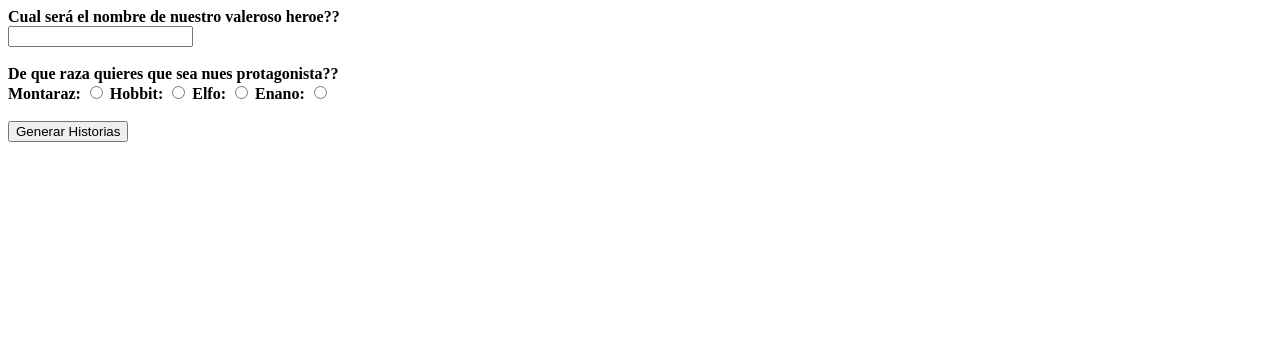
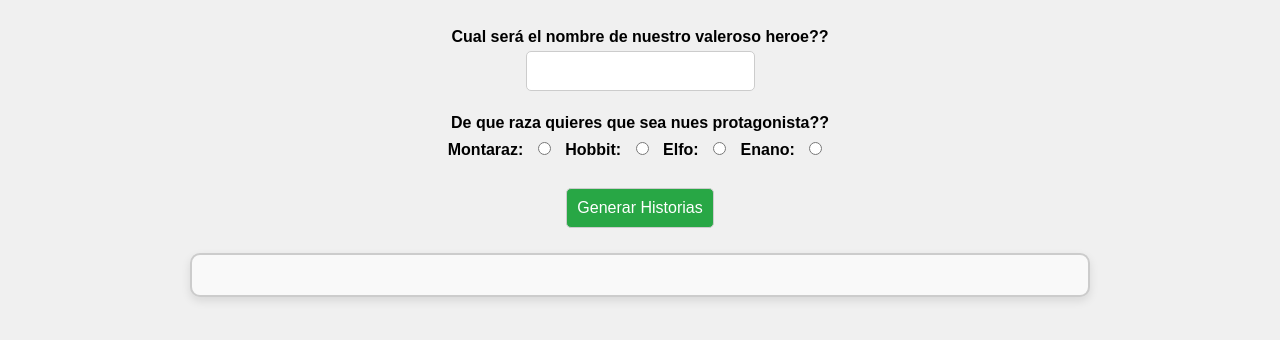
Before and after one commit to JesusGonzalez82/Story-Generator, a plain HTML site: page index.html in a window 1280 px wide. Drawn offline with Linux system fonts and the light colour scheme.

Commit message:
anado fichero CSS

```diff
--- a/index.html
+++ b/index.html
@@ -3,6 +3,7 @@
     <head>
         <title>Generador de Historias</title>
         <meta charset="UTF-8">
+        <link href="style/style.css" rel="stylesheet">
     </head>
     <body>
         <label for="nombre"><strong>Cual será el nombre de nuestro valeroso heroe??</strong></label><br>
@@ -25,7 +26,9 @@
 
         <input type="button" id="btnSubmit" value="Generar Historias"/>
 
-        <p id="texto" style="width: 40%; background-color: coral; color: black; font-size: 20px; font-weight: bold;"></p>
+        <p id="texto"></p>
+
+        <!-- <p id="texto" style="width: 40%; background-color: coral; color: black; font-size: 20px; font-weight: bold;"></p> -->
 
         <script src="./script/script.js"></script>
     </body>
--- /dev/null
+++ b/style/style.css
@@ -0,0 +1,56 @@
+/* Estilos generales */
+body {
+    font-family: 'Arial', sans-serif;
+    background-color: #f0f0f0;
+    padding: 20px;
+    text-align: center;
+}
+
+h1 {
+    color: #333;
+    font-size: 2em;
+}
+
+/* Estilos para el input */
+input[type="text"], input[type="button"] {
+    padding: 10px;
+    margin: 5px;
+    border-radius: 5px;
+    border: 1px solid #ccc;
+    font-size: 1em;
+}
+
+input[type="text"]:focus {
+    border-color: #007bff;
+    outline: none;
+}
+
+input[type="radio"] {
+    margin: 10px;
+}
+
+/* Estilo para el contenedor de las historias */
+#texto {
+    width: 70%;
+    margin: 20px auto;
+    background-color: #f9f9f9;
+    padding: 20px;
+    border-radius: 10px;
+    border: 2px solid #ccc;
+    color: #333;
+    font-size: 1.2em;
+    line-height: 1.6;
+    box-shadow: 0px 4px 10px rgba(0, 0, 0, 0.1);
+}
+
+/* Estilos para los botones */
+input[type="button"] {
+    background-color: #28a745;
+    color: white;
+    cursor: pointer;
+    transition: background-color 0.3s ease;
+}
+
+input[type="button"]:hover {
+    background-color: #218838;
+}
```
